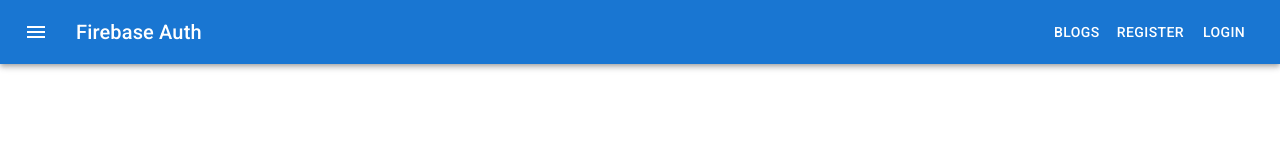
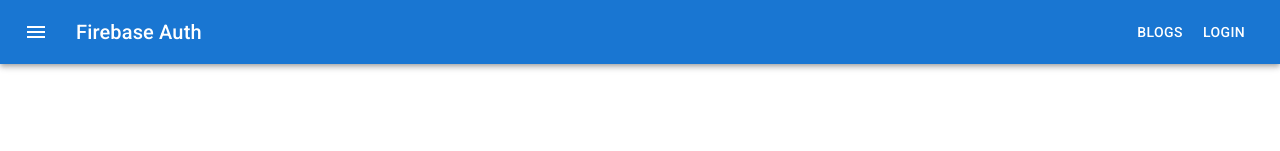
Before and after one commit to Miraz-Uddin/react-mui-firebase, a React (Vite) app: page / in a window 1280 px wide. Shown: the top 151 px of the page. Built offline with nearby package versions, Linux system fonts and the light colour scheme; no server answers.

Commit message:
Redirect Bug Fixed On Blog Page

```diff
--- a/src/Nav.jsx
+++ b/src/Nav.jsx
@@ -45,19 +45,21 @@ export default function Nav() {
               >
                 Blogs
               </Button>
-              <Button
+              {/* <Button
                 component={NavLink}
                 to="/register"
                 color="inherit"
                 sx={ActiveBackground}
+                state={{ from: location.pathname }}
               >
                 Register
-              </Button>
+              </Button> */}
               <Button
                 component={NavLink}
                 to="/login"
                 color="inherit"
                 sx={ActiveBackground}
+                state={{ from: location.pathname }}
               >
                 Login
               </Button>
```
